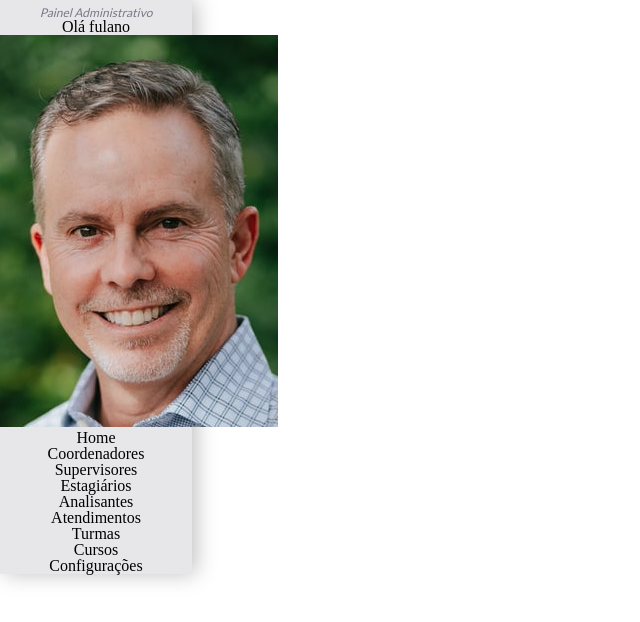
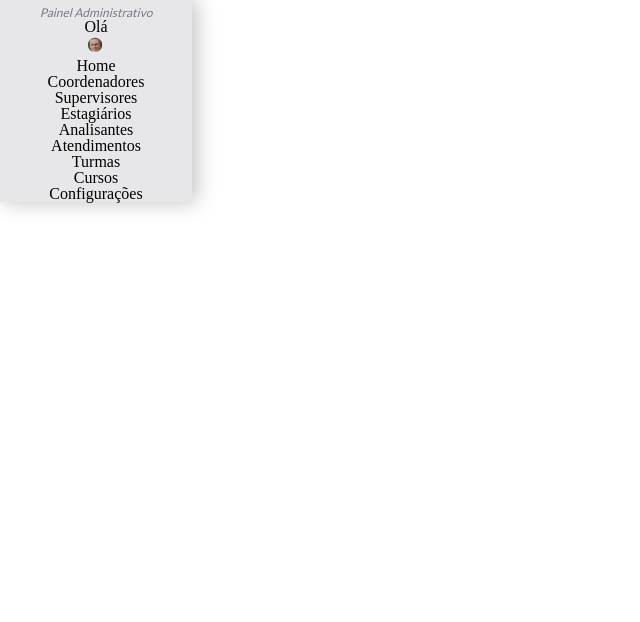
Before and after one commit to thiago-mfernandes/CepCop-React, a React (Create React App) app in the folder cepcop-react/: page / in a window 1280 px wide. Shown: the top 622 px of the page, without its empty margins (0-640 px from the left). Built offline with nearby package versions, Linux system fonts and the light colour scheme.

Commit message:
mais alguns styled components do cabecalho

```diff
--- a/cepcop-react/public/App.js
+++ b/cepcop-react/public/App.js
@@ -2,8 +2,9 @@ import { jsx as _jsx, jsxs as _jsxs } from "react/jsx-runtime";
 import './App.css';
 import Cabecalho from './components/Cabecalho';
 import { GlobalStyle } from './components/GlobalStyle';
+//mockar o dado do usuario
 function App() {
-    return (_jsxs("div", Object.assign({ className: "App" }, { children: [_jsx(GlobalStyle, {}), _jsx(Cabecalho, {})] })));
+    return (_jsxs("div", Object.assign({ className: "App" }, { children: [_jsx(GlobalStyle, {}), _jsx(Cabecalho, { name: 'Hudson' })] })));
 }
 export default App;
 //# sourceMappingURL=App.js.map
--- a/cepcop-react/src/App.tsx
+++ b/cepcop-react/src/App.tsx
@@ -1,12 +1,14 @@
 import './App.css';
 import Cabecalho from './components/Cabecalho';
 import { GlobalStyle } from './components/GlobalStyle';
+
+//mockar o dado do usuario
 
 function App() {
   return (
     <div className="App">
       <GlobalStyle />
-      <Cabecalho />
+      <Cabecalho name={'Hudson'} />
     </div>
   );
 }
--- a/cepcop-react/src/components/Cabecalho/index.tsx
+++ b/cepcop-react/src/components/Cabecalho/index.tsx
@@ -1,6 +1,6 @@
 import Navbar from "./Navbar";
 import styled from "styled-components";
-import {cinzaClaro, cinzaEscuro} from "../UI/variaveis";
+import {cinzaClaro, cinzaEscuro, azulEscuroFosco} from "../UI/variaveis";
 const userImage: string = require("./../../img/vince-fleming2.jpg") as string;
 
 const StyledHeader = styled.header`
@@ -43,15 +43,50 @@ const HeaderTitle = styled.h1`
     }
 `
 
-function Header() {
+const HeaderUserImg = styled.img`
+
+        box-shadow: 4px 4px 50px 0px rgba(0,0,0,.5);
+        clip-path: circle();
+        margin: 0 6% 0 5%;
+        width: 7.5%;
+
+        //-------------------------------------------->
+        @media screen and (min-width:0px) and (max-width:768px) {
+            filter: drop-shadow(14px 14px 50px rgba(0,0,0,.5));
+            width: 15%;
+            max-width: 65px;
+        }
+`
+
+const HeaderUserName = styled.span`
+    font-size: 1rem;
+    color: ${azulEscuroFosco};
+    font-family: 'Lato' sans-serif;
+
+    //-------------------------------------------->
+    @media screen and (min-width:0px) and (max-width:768px) {
+        font-size: 1.125rem;
+        font-style: italic;
+        padding-left: 5%;
+    }
+`
+
+function Header(props: any) {
+
+    const UserName: string = props.nome;
+
     return (
         <StyledHeader>
             <Container>
                 <HeaderInfo>
                     <HeaderTitle>Painel Administrativo</HeaderTitle>
                     <div>
-                        <p>Olá <span>fulano</span></p>
-                        <img className='header__img' src={userImage} alt="" />
+                        <p>Olá
+                            <HeaderUserName>
+                                {UserName}
+                            </HeaderUserName>
+                        </p>
+                        <HeaderUserImg src={userImage} alt="Imagem do Usuário" />
                     </div>
                 </HeaderInfo>
             </Container>
```
Also changed, not shown: cepcop-react/public/components/Cabecalho/index.js (+30 -3 lines), 2 other files (tests, documents, lock files or other folders).
